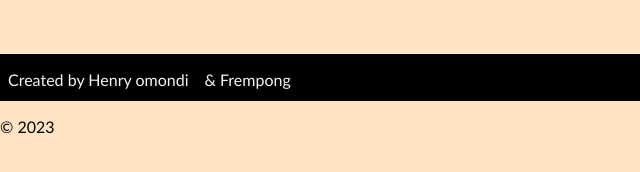
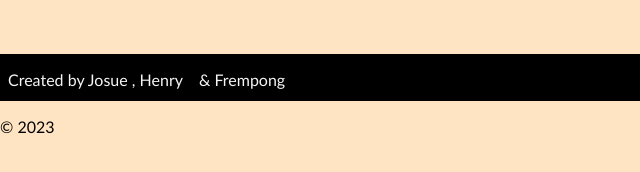
Before and after one commit to josuerushanika/Capstone_2, a website built with webpack: page src/index.html in a window 1280 px wide. Shown: the part 208-380 px from the top of the page, 0-640 px from the left. Built offline with nearby package versions, Linux system fonts and the light colour scheme; no server answers.

Commit message:
Update file

```diff
--- a/src/index.html
+++ b/src/index.html
@@ -25,7 +25,7 @@
     <footer>
         <div class="designers">
           <p class="name"></p>
-          <p class="name">Created by Henry omondi</p>
+          <p class="name">Created by Josue , Henry</p>
           <p class="name"></p>
           <p class="name">& Frempong</p>
         </div>
```
